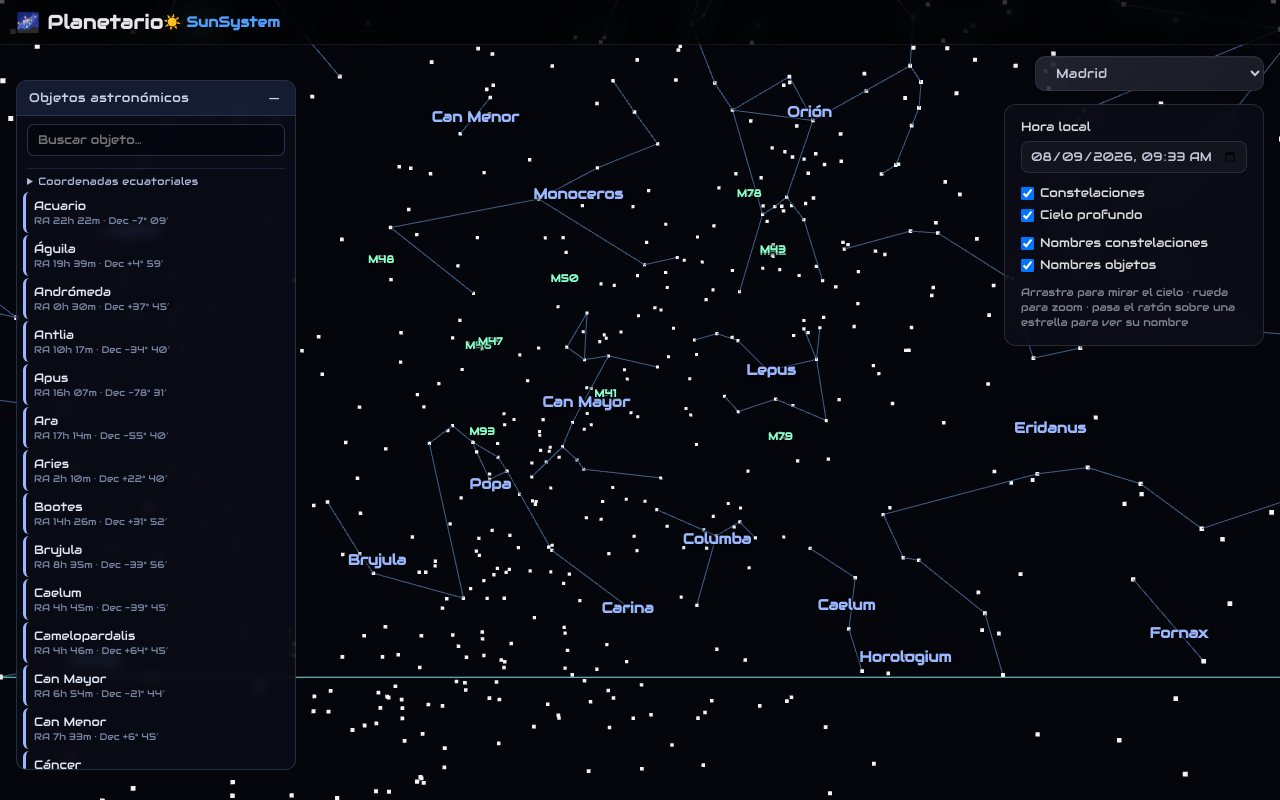
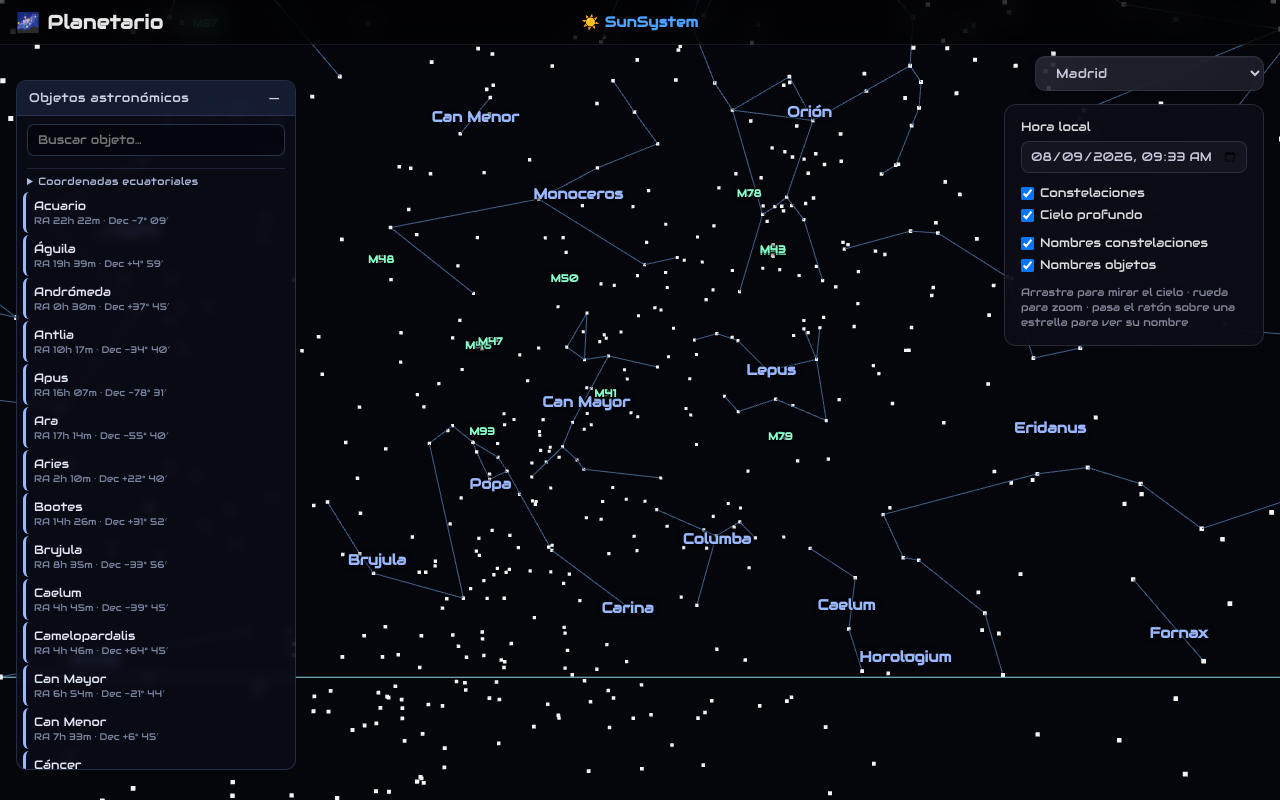
Before and after one commit to kraso/SunSystem, a website built with Vite: page planetario.html in a window 1280 px wide. Built offline with nearby package versions, Linux system fonts and the light colour scheme; animation ran at ten frames a second.

Commit message:
Planetario: retorno SunSystem centrado en la barra como en Constelaciones

```diff
--- a/src/ui/styles.css
+++ b/src/ui/styles.css
@@ -125,6 +125,13 @@ html, body {
 
 .top-bar-planetario #logo {
   margin-right: 0;
+}
+
+/* Retorno "SunSystem": centrado en la barra, como en Constelaciones. */
+.top-bar-planetario .brand {
+  position: absolute;
+  left: 50%;
+  transform: translateX(-50%);
 }
 
 /* Selector de provincia: debajo de la barra, a la derecha, a la altura
```
